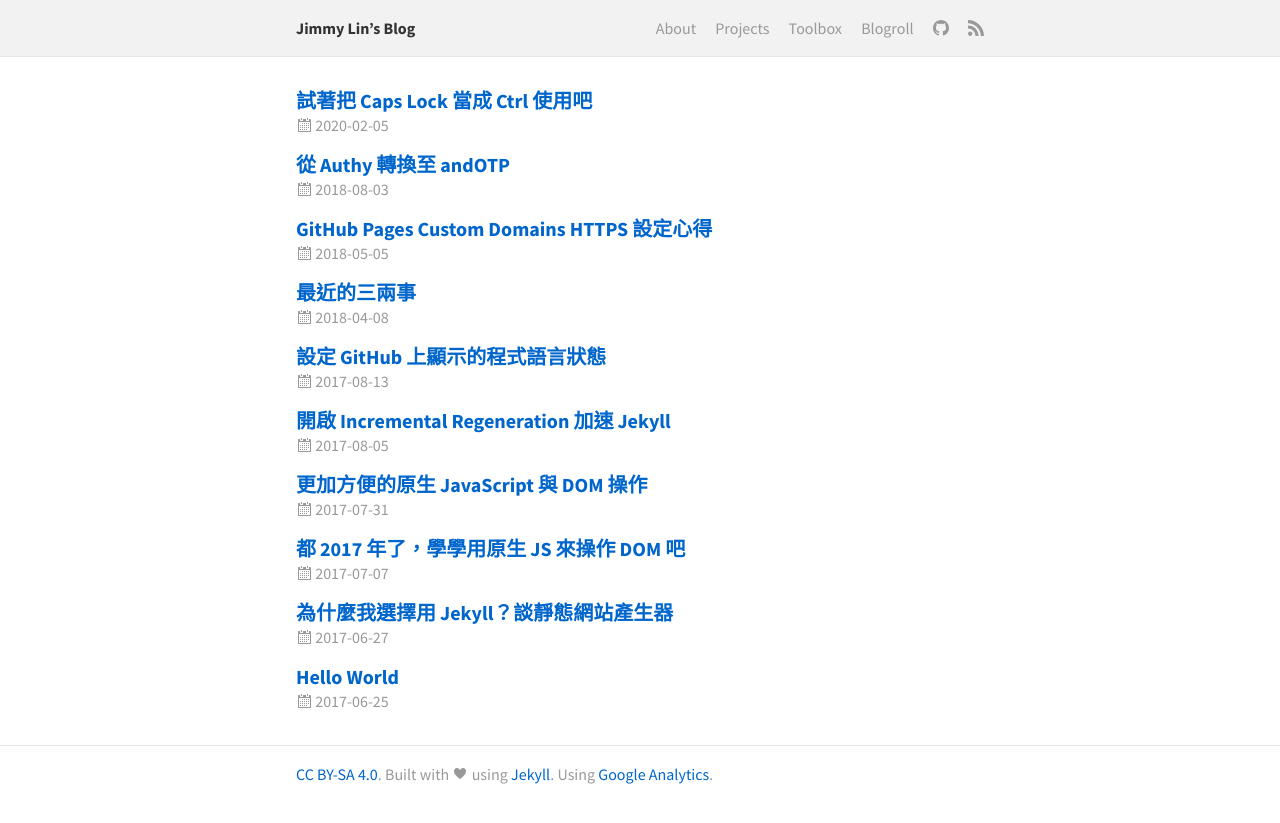
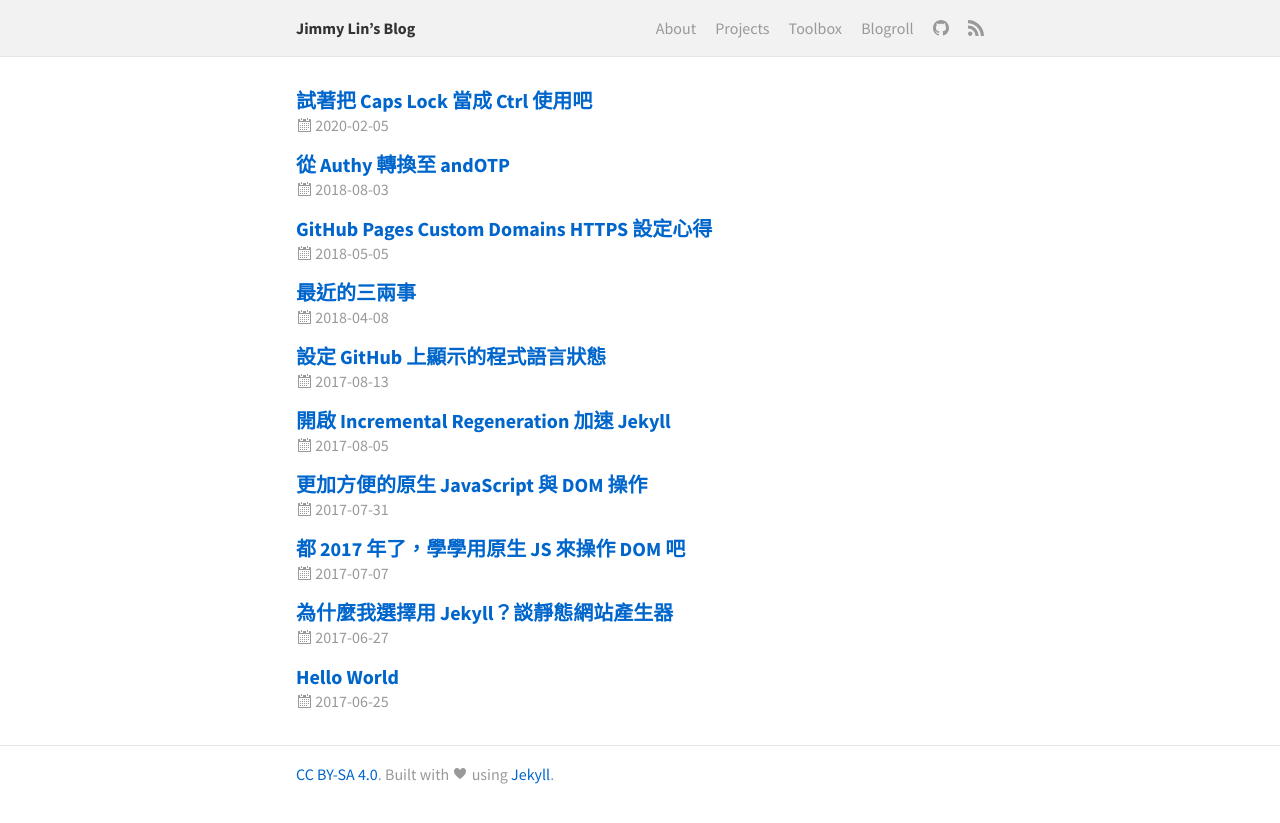
Before and after one commit to mnghsn/jmln.tw, a Jekyll site: the page built from index.html, in a window 1280 px wide. Shown: the top 823 px of the page. Built offline with Jekyll 4.4.1, drawn with Linux system fonts in a browser that asks for light colours; some of the changed lines change nothing that is shown.

Commit message:
Remove Google Analytics
Stop tracking the visitors.

```diff
--- a/_config.yml
+++ b/_config.yml
@@ -29,9 +29,6 @@
 # Feed
 feed:
   path: /feed.xml
-
-# Analytics
-google_analytics: UA-81739523-1
 
 # Writings
 markdown: kramdown
--- a/_includes/footer.html
+++ b/_includes/footer.html
@@ -3,10 +3,6 @@
     <p>
       <a href="https://creativecommons.org/licenses/by-sa/4.0/">CC BY-SA 4.0</a>.
       Built with <span aria-label="love">{% include icons/heart.svg %}</span> using <a href="https://jekyllrb.com/">Jekyll</a>.
-
-      {% if site.google_analytics and jekyll.environment == "production" %}
-        Using <a href="https://www.google.com/intl/en/policies/privacy/partners/">Google Analytics</a>.
-      {% endif %}
     </p>
   </div>
 </footer>
--- a/_includes/google-analytics.html
+++ /dev/null
@@ -1,9 +0,0 @@
-<script>
-  (function(i,s,o,g,r,a,m){i['GoogleAnalyticsObject']=r;i[r]=i[r]||function(){
-  (i[r].q=i[r].q||[]).push(arguments)},i[r].l=1*new Date();a=s.createElement(o),
-  m=s.getElementsByTagName(o)[0];a.async=1;a.src=g;m.parentNode.insertBefore(a,m)
-  })(window,document,'script','https://www.google-analytics.com/analytics.js','ga');
-
-  ga('create', '{{ site.google_analytics | escape }}', 'auto');
-  ga('send', 'pageview');
-</script>
--- a/_includes/head.html
+++ b/_includes/head.html
@@ -20,8 +20,4 @@
   <link rel="stylesheet" href="{{ '/assets/css/vendor/normalize.css' | relative_url }}">
   <link rel="stylesheet" href="{{ '/assets/css/vendor/github.css' | relative_url }}">
   <link rel="stylesheet" href="{{ '/assets/css/main.css' | relative_url }}">
-
-  {% if site.google_analytics and jekyll.environment == "production" %}
-    {% include google-analytics.html %}
-  {% endif %}
 </head>
```
